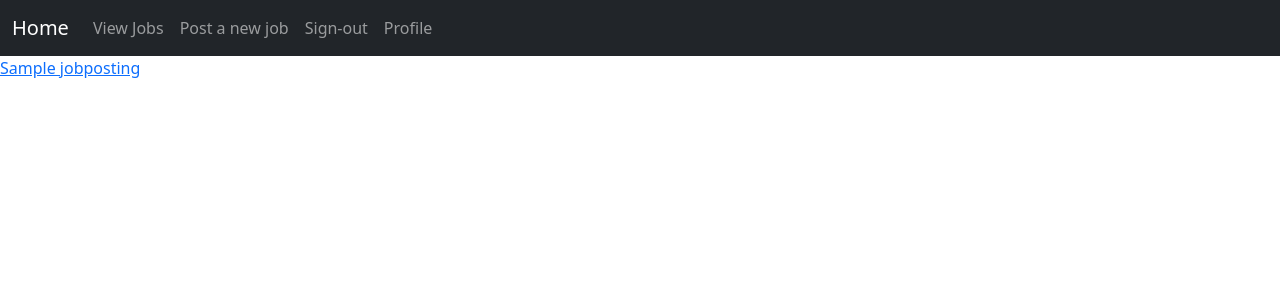
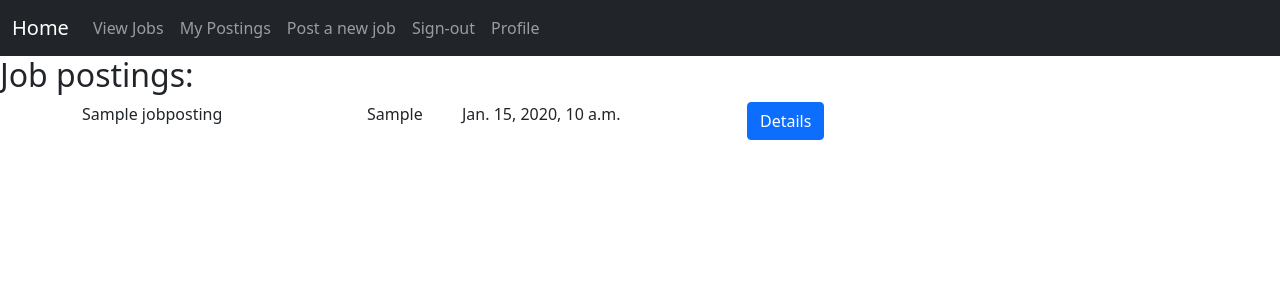
Before and after one commit to lozanov95/job_posting, a Django app: page /list/ in a window 1280 px wide. Shown: the top 300 px of the page. Run offline with Django 3.2, Linux system fonts and the light colour scheme; the first user in the database is signed in; tables that the repository leaves empty hold one stand-in row (Sample ...).

Commit message:
added job update added my jobs view index now displays the last 5 job postings

```diff
--- a/jobPosting/jobs/urls.py
+++ b/jobPosting/jobs/urls.py
@@ -2,12 +2,14 @@ from django.contrib.auth.decorators import login_required
 from django.urls import path, reverse_lazy
 
 from jobPosting.jobs.views import ListJobPostingsView, DetailsJobPostingView, \
-    CreateJobPostingView, DeleteJobPostingView, index
+    CreateJobPostingView, DeleteJobPostingView, index, EditJobPostingView, MyJobsView
 
 urlpatterns = (
     path('', index, name='index'),
     path('list/', ListJobPostingsView.as_view(), name='job list'),
+    path('my_jobs', MyJobsView.as_view(), name='job my postings'),
     path('create/', login_required(CreateJobPostingView.as_view(), reverse_lazy('sign in')), name='job create'),
     path('details/<int:pk>', DetailsJobPostingView.as_view(), name='job details'),
+    path('update/<int:pk>', EditJobPostingView.as_view(), name='job edit'),
     path('delete/<int:pk>', DeleteJobPostingView.as_view(), name='job delete'),
 )
--- a/jobPosting/jobs/views.py
+++ b/jobPosting/jobs/views.py
@@ -1,8 +1,8 @@
 from django.contrib.auth import get_user_model
 from django.http import HttpResponseForbidden
-from django.shortcuts import render, redirect
+from django.shortcuts import render
 from django.urls import reverse_lazy
-from django.views.generic import CreateView, ListView, DetailView, DeleteView
+from django.views.generic import CreateView, ListView, DetailView, DeleteView, UpdateView
 
 from jobPosting.jobs.models import JobPosting
 
@@ -10,7 +10,11 @@ UserModel = get_user_model()
 
 
 def index(request):
-    return render(request, 'index.html')
+    jobs = JobPosting.objects.all().order_by('-posted_on')[:5]
+    context = {
+        'jobs': jobs,
+    }
+    return render(request, 'index.html', context)
 
 
 class CreateJobPostingView(CreateView):
@@ -27,11 +31,19 @@ class CreateJobPostingView(CreateView):
 class ListJobPostingsView(ListView):
     model = JobPosting
     template_name = 'jobs/list_jobs.html'
+    extra_context = {'heading': 'Job postings:'}
 
 
 class DetailsJobPostingView(DetailView):
     model = JobPosting
     template_name = 'jobs/jobs_details.html'
+
+
+class EditJobPostingView(UpdateView):
+    model = JobPosting
+    fields = ['title', 'category', 'description', 'city']
+    template_name = 'jobs/job_update.html'
+    success_url = reverse_lazy('index')
 
 
 class DeleteJobPostingView(DeleteView):
@@ -44,3 +56,13 @@ class DeleteJobPostingView(DeleteView):
         if request.user == posting.posted_by:
             return super().delete(request, *args, **kwargs)
         return HttpResponseForbidden('You are not authorized to perform this action!')
+
+
+class MyJobsView(ListView):
+    model = JobPosting
+    template_name = 'jobs/list_jobs.html'
+    extra_context = {'heading': 'My job postings:'}
+
+    def get_queryset(self):
+        queryset = JobPosting.objects.filter(posted_by=self.request.user)
+        return queryset
--- a/templates/index.html
+++ b/templates/index.html
@@ -3,4 +3,9 @@
 {% block content %}
     <h1>Welcome to the job post site.</h1>
     <p>If you want to submit a new job posting, you will have to sign-in first.</p>
+
+    <h2>Last 5 job postings:</h2>
+    {% for job in jobs %}
+        <p>{{ job.title }} - {{ job.city }}</p>
+    {% endfor %}
 {% endblock %}
--- a/templates/jobs/jobs_details.html
+++ b/templates/jobs/jobs_details.html
@@ -13,5 +13,6 @@
     </div>
     {% if object.posted_by == request.user %}
         <a href="{% url 'job delete' object.id %}">Delete</a>
+        <a href="{% url 'job edit' object.id %}">Edit</a>
     {% endif %}
 {% endblock %}
--- a/templates/jobs/list_jobs.html
+++ b/templates/jobs/list_jobs.html
@@ -1,10 +1,26 @@
 {% extends 'shared/base.html' %}
 {% block content %}
-    <div>
-        {% for job in object_list %}
-            <div>
-                <a href="{% url 'job details' job.id %}">{{ job.title }}</a>
-            </div>
-        {% endfor %}
+    <h2>{{ heading }}</h2>
+    <div class="container">
+        {% if object_list %}
+            {% for job in object_list %}
+                <div class="row">
+                    <div class="col-md-3">
+                        {{ job.title }}
+                    </div>
+                    <div class="col-md-1">
+                        {{ job.city }}
+                    </div>
+                    <div class="col-md-3">
+                        {{ job.posted_on }}
+                    </div>
+                    <div class="col">
+                        <a class="btn btn-primary" href="{% url 'job details' job.id %}">Details</a>
+                    </div>
+                </div>
+            {% endfor %}
+        {% else %}
+            <p>No job postings.</p>
+        {% endif %}
     </div>
 {% endblock %}
--- a/templates/shared/base.html
+++ b/templates/shared/base.html
@@ -21,6 +21,7 @@
             <div class="navbar-nav">
                 <a class="nav-link" aria-current="page" href="{% url 'job list' %}">View Jobs</a>
                 {% if user.is_authenticated %}
+                    <a class="nav-link" href="{% url 'job my postings' %}">My Postings</a>
                     <a class="nav-link" href="{% url 'job create' %}">Post a new job</a>
                     <a class="nav-link" href="{% url 'sign out' %}">Sign-out</a>
                     <a class="nav-link" href="{% url 'profile details' %}">Profile</a>
```
Also changed, not shown: templates/jobs/job_update.html (added, +8 -0 lines).
